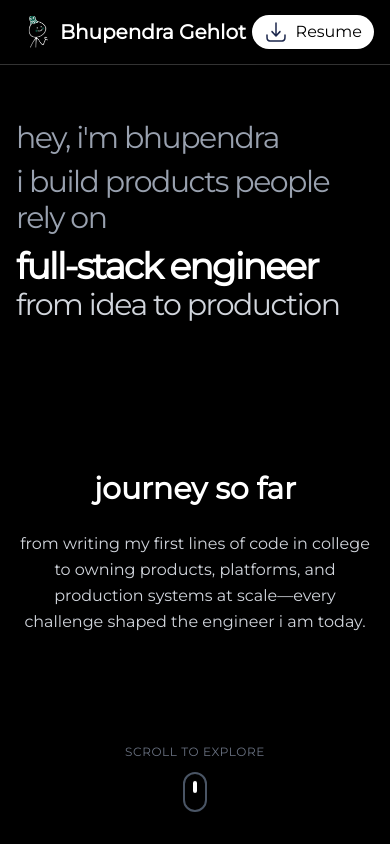
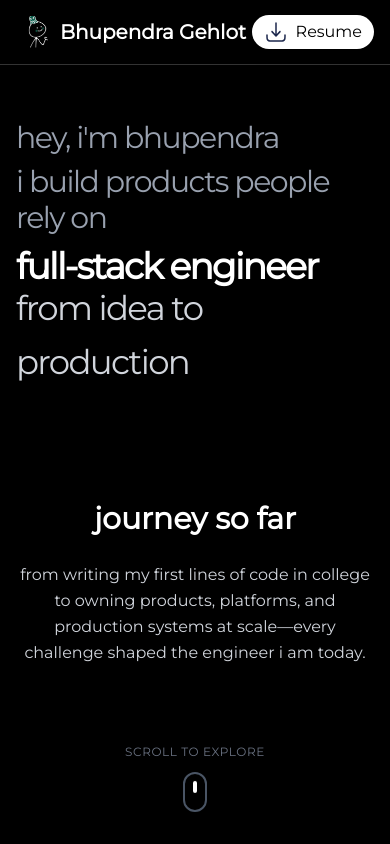
Before and after one commit to Bhupendra-Gehlot1/portfolio, a React (Vite) app: page / in a window 390 px wide. Shown: the top 844 px of the page. Built offline with nearby package versions, Linux system fonts and the light colour scheme.

Commit message:
Update Home.tsx

```diff
--- a/src/components/Home.tsx
+++ b/src/components/Home.tsx
@@ -44,7 +44,7 @@ export const Home: React.FC = () => {
                 index === 2
                   ? 'text-4xl md:text-6xl lg:text-8xl font-bold text-white lg:-mb-4 md:-mb-3 -mb-2 leading-tight tracking-tighter'
                   : index === 3
-                  ? 'text-[30px] md:text-6xl lg:text-7xl text-gray-300 font-light tracking-tighter'
+                  ? 'text-[34px] md:text-5xl lg:text-7xl text-gray-300 font-light tracking-tighter'
                   : 'text-3xl md:text-3xl lg:text-4xl text-gray-400 mb-2 tracking-tighter font-light'
               }`}
               style={{ transitionDelay: `${index * 80}ms` }}
```
